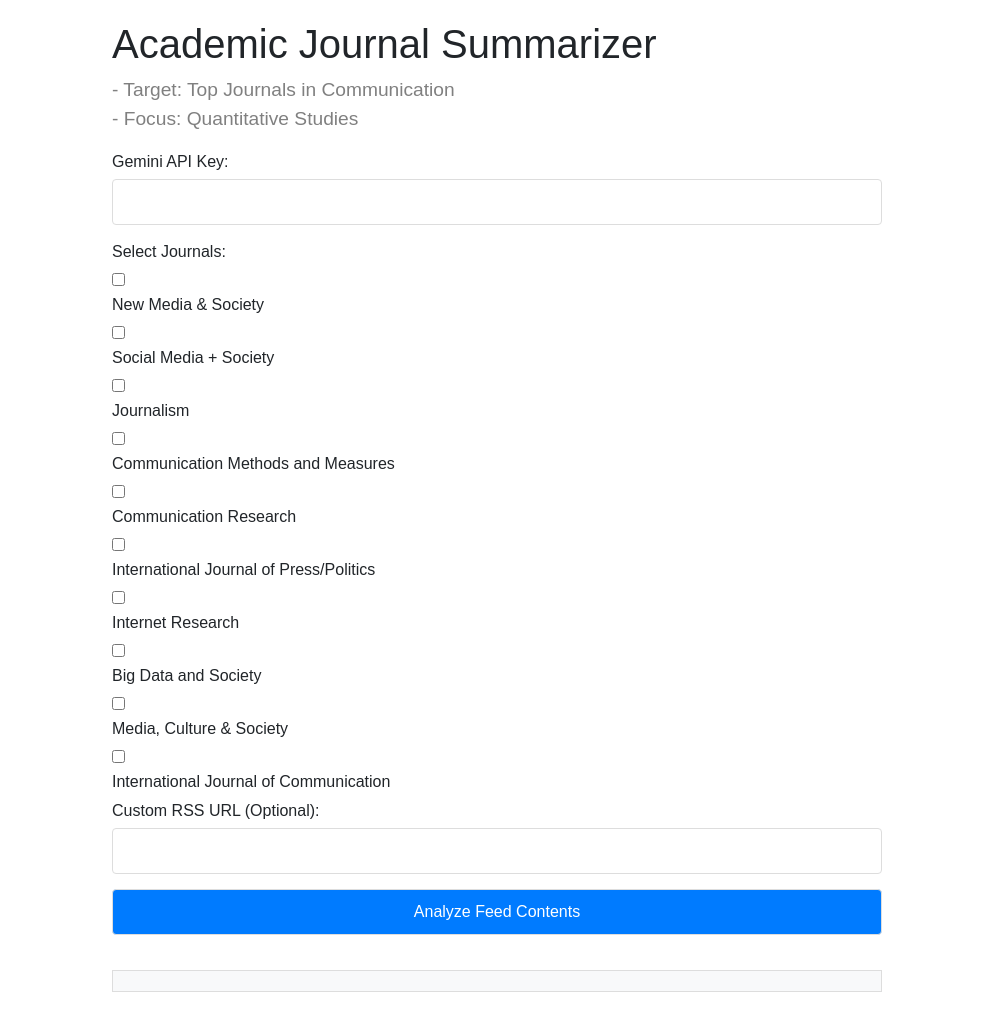
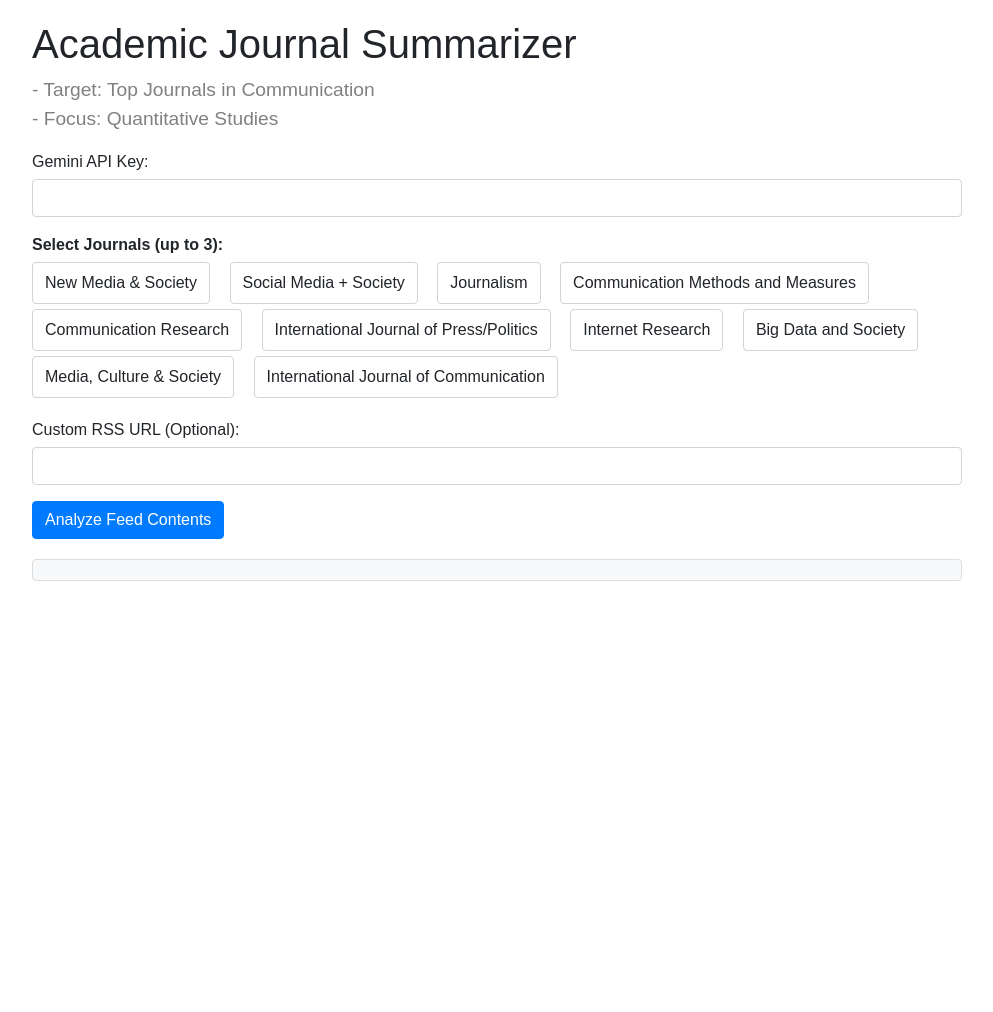
Before and after one commit to ekizilkaya/academic-summarizer, a Flask app: page / in a window 1280 px wide. Shown: the part 44-1056 px from the top of the page, without its empty margins (143-1136 px from the left). After the commit the page ends 625 px from the top, so only its background shows below. Run offline with Flask 3, Linux system fonts and the light colour scheme; some libraries are stand-ins or nearby versions.

Commit message:
improved usability and visuals

```diff
--- a/app.py
+++ b/app.py
@@ -1,8 +1,7 @@
 #!/usr/bin/env python3
 import locale
 
-# Monkey-patch locale.setlocale (this part is likely unnecessary in many modern Python environments,
-# but I'll leave it for compatibility)
+# Monkey-patch locale.setlocale
 _old_setlocale = locale.setlocale
 def safe_setlocale(category, loc=None):
     if loc == "":
@@ -23,7 +22,7 @@ from markupsafe import Markup
 from queue import Queue
 
 app = Flask(__name__)
-app.secret_key = '***REMOVED***'  # IMPORTANT:  Change this!
+app.secret_key = '***REMOVED***'  # IMPORTANT: Change this!
 
 
 # --- Helper functions (no changes here) ---
@@ -263,14 +262,13 @@ def index():
 
     if request.method == 'POST':
         api_key = request.form.get('api_key')
-        selected_journals = request.form.getlist('journals')
+        selected_journals = request.form.getlist('journals')  # Get the selected journals
         custom_rss_url = request.form.get('custom_rss_url')
 
         if not api_key:
             return jsonify({'error': 'Please enter your Gemini API key'}), 400
 
         rss_sources = []
-
         for journal_name in selected_journals:
             if journal_name in journal_dict:
                 rss_sources.append(journal_dict[journal_name])
@@ -280,8 +278,11 @@ def index():
                 return jsonify({'error': f'Invalid URL format: {custom_rss_url}'}), 400
             rss_sources.append(custom_rss_url)
 
-        if not 1 <= len(rss_sources) <= 5:  # Enforce 1-5 sources
-            return jsonify({'error': 'Please select between 1 and 5 sources.'}), 400
+        # Enforce a maximum of 3 selected journals.
+        if len(rss_sources) > 3:
+            return jsonify({'error': 'Please select a maximum of 3 journals.'}), 400
+        if len(rss_sources) == 0:
+            return jsonify({'error': 'Please select at least 1 journal.'}), 400
 
         # Start background task
         thread = threading.Thread(target=run_analysis, args=(app, api_key, rss_sources))
@@ -289,7 +290,6 @@ def index():
 
         return jsonify({'status': 'analyzing'}), 202  # Return immediately
 
-    # If it's a GET request, or after processing, render the template.  Include the subtitle.
     return render_template('index.html', journal_dict=journal_dict,
                            subtitle=Markup("- Target: Top Journals in Communication<br>- Focus: Quantitative Studies"))
 
@@ -305,14 +305,13 @@ def results():
 @app.route('/about')
 def about():
     about_text = Markup("""
-        <p>A note from Emre Kızılkaya, the creator of this app:</p>
+        <p>Created by Emre Kızılkaya</p>
         <p>I created this open-source app in a few hours on a Sunday morning while reviewing the latest academic papers from top Communication journals during my Ph.D. studies. The app generates AI-driven summaries focused on quantitative findings.</p>
         <p>Why the focus on quantitative research? Because its results are typically presented in structured formats—such as statistical analyses, tables, and models—allowing for quick access to key empirical insights without losing essential meaning. In contrast, qualitative studies rely on nuanced interpretations and contextual depth, which require full engagement with the text to fully appreciate their insights.</p>
+        <p>For Open-sourced under the MIT License, you can find all the files for this project at https://github.com/ekizilkaya/academic-summarizer</a></p>
         <p>For questions or feedback, feel free to contact me at <a href="mailto:emre@journo.com.tr">emre@journo.com.tr</a></p>
     """)
     return render_template('about.html', about_text=about_text)
-
-
 
 def run_analysis(app, api_key, rss_sources):
     with app.app_context():
@@ -343,6 +342,5 @@ def run_analysis(app, api_key, rss_sources):
         except Exception as e:
             results_queue.put(f"Error: {str(e)}")
 
-
 if __name__ == '__main__':
-    app.run(debug=True)  # IMPORTANT:  Set debug=False for production!
+    app.run(debug=True)
--- a/templates/index.html
+++ b/templates/index.html
@@ -4,10 +4,56 @@
     <title>Academic Journal Summarizer</title>
     <link rel="stylesheet" href="https://stackpath.bootstrapcdn.com/bootstrap/4.5.2/css/bootstrap.min.css">
     <style>
-        /* Add some basic styling for the spinner */
+        body {
+            font-family: sans-serif;
+            margin: 20px;
+        }
+        .container {
+            max-width: 960px; /* Increased max-width for better layout */
+            margin: auto;
+        }
+        label {
+            display: block;
+            margin-bottom: 5px;
+        }
+        /* Style adjustments for the result area */
+        #result {
+            white-space: pre-wrap;
+            word-wrap: break-word; /* Handles long words */
+            overflow-x: auto;  /* Adds horizontal scrolling if needed */
+            margin-top: 20px;
+            border: 1px solid #ddd;
+            padding: 10px;
+            background-color: #f8f9fa;
+            border-radius: 4px; /* Rounded corners */
+        }
+        /* Custom styles for journal selection */
+        .journal-group {
+            margin-bottom: 15px;
+        }
+        .journal-group label {
+            font-weight: bold;
+        }
+        .journal-option {
+             display: inline-block; /* Display options horizontally */
+            margin-right: 15px;
+            margin-bottom: 5px; /* Space out options */
+            padding: 8px 12px;
+            border: 1px solid #ced4da;
+            border-radius: 4px;
+            background-color: #fff;
+            cursor: pointer; /* Indicate clickable */
+        }
+       .journal-option.active {
+            background-color: #007bff; /* Bootstrap primary color */
+            border-color: #007bff;
+            color: white;
+        }
+        /* Spinner styles */
         .spinner-container {
-            display: none; /* Initially hidden */
+            display: none;
             margin-top: 20px;
+            text-align: center; /* Center the spinner */
         }
         .spinner {
             border: 4px solid rgba(0, 0, 0, 0.1);
@@ -16,48 +62,12 @@
             width: 40px;
             height: 40px;
             animation: spin 1s linear infinite;
+            margin: auto; /* Center horizontally */
         }
         @keyframes spin {
             to { transform: rotate(360deg); }
         }
-        /* Additional Styles (Optional, but improve appearance) */
-        body {
-            font-family: sans-serif;
-            margin: 20px;
-        }
-        .container {
-            max-width: 800px;
-            margin: auto;
-        }
-        label {
-            display: block; /* Make labels block-level for better spacing */
-            margin-bottom: 5px;
-        }
-        textarea, input[type="text"], input[type="submit"], select {
-            width: 100%; /* Full-width inputs/textareas */
-            padding: 10px;
-            margin-bottom: 15px;
-            border: 1px solid #ddd;
-            border-radius: 4px;
-            box-sizing: border-box;  /* Include padding/border in width */
-        }
-        .btn-primary {
-          background-color: #007bff;
-          border-color: #007bff;
-        }
-
-        .btn-primary:hover {
-          background-color: #0056b3;
-          border-color: #0056b3;
-        }
-        #result {
-            white-space: pre-wrap; /* Preserve line breaks and spaces from the server */
-            margin-top: 20px;
-            border: 1px solid #ddd;
-            padding: 10px;
-            background-color: #f8f9fa;
-        }
-
+        /* Navbar Styling*/
         nav {
           margin-bottom: 20px;
         }
@@ -69,6 +79,7 @@
         nav a:hover {
             text-decoration: underline;
         }
+
     </style>
 </head>
 <body>
@@ -82,21 +93,30 @@
         <p style="font-size: 1.2em; color: gray;">{{ subtitle | safe }}</p>
 
         <form method="POST" id="analysis-form">
+            <div class="form-group">
                 <label for="api_key">Gemini API Key:</label>
-            <input type="text" id="api_key" name="api_key">
+                <input type="text" class="form-control" id="api_key" name="api_key">
+            </div>
 
-            <label>Select Journals:</label>
+            <div class="form-group journal-group">
+                <label>Select Journals (up to 3):</label>
+                <div id="journal-options">
                     {% for journal, url in journal_dict.items() %}
-            <div>
-                <input type="checkbox" id="{{ journal }}" name="journals" value="{{ journal }}">
-                <label for="{{ journal }}">{{ journal }}</label>
+                    <div class="journal-option" data-value="{{ journal }}">
+                        {{ journal }}
                     </div>
                     {% endfor %}
+                </div>
+                <!-- Hidden input to store selected journals -->
+                <input type="hidden" name="journals" id="selected-journals">
+            </div>
 
+            <div class="form-group">
                 <label for="custom_rss_url">Custom RSS URL (Optional):</label>
-            <input type="text" id="custom_rss_url" name="custom_rss_url">
+                <input type="text" class="form-control" id="custom_rss_url" name="custom_rss_url">
+            </div>
 
-            <input type="submit" value="Analyze Feed Contents" class="btn btn-primary">
+            <button type="submit" class="btn btn-primary">Analyze Feed Contents</button>
         </form>
 
         <div class="spinner-container" id="spinner-container">
@@ -104,30 +124,51 @@
             <p>Analyzing... Please wait.</p>
         </div>
 
-        <div id="result"></div>  <!-- Result will be displayed here -->
+        <div id="result"></div>
     </div>
 
     <script>
         const form = document.getElementById('analysis-form');
         const spinnerContainer = document.getElementById('spinner-container');
         const resultDiv = document.getElementById('result');
+        const journalOptions = document.querySelectorAll('.journal-option');
+        const selectedJournalsInput = document.getElementById('selected-journals');
+        let selectedJournals = [];
+
+        // Journal selection logic
+        journalOptions.forEach(option => {
+            option.addEventListener('click', () => {
+                const journal = option.dataset.value;
+                if (selectedJournals.includes(journal)) {
+                    selectedJournals = selectedJournals.filter(j => j !== journal);
+                    option.classList.remove('active');
+                } else {
+                    if (selectedJournals.length < 3) {
+                        selectedJournals.push(journal);
+                        option.classList.add('active');
+                    }
+                }
+                selectedJournalsInput.value = selectedJournals.join(','); // Update hidden input
+            });
+        });
 
         form.addEventListener('submit', async (e) => {
-          e.preventDefault(); // Prevent default form submission
-
-          spinnerContainer.style.display = 'block'; // Show spinner
-          resultDiv.innerHTML = ''; // Clear previous results
-          resultDiv.style.display = 'none' // Hide the result div initially
-
+            e.preventDefault();
+            spinnerContainer.style.display = 'block';
+            resultDiv.innerHTML = '';
+            resultDiv.style.display = 'none';
 
             const formData = new FormData(form);
+             //Remove the journals field, and replace with our comma separated string
+            formData.delete('journals')
+            formData.append('journals', selectedJournalsInput.value)
+
             const response = await fetch('/', {
                 method: 'POST',
                 body: formData
             });
 
             if (response.status === 202) {
-              // Start polling for results
                 pollForResult();
             } else if (response.ok) {
                 const data = await response.json();
@@ -142,34 +183,30 @@
 
         async function pollForResult() {
             const response = await fetch('/results');
-
             if (response.ok) {
                 const data = await response.json();
                 if (data.status === 'completed') {
                     displayResult(data);
                 } else if (data.status === 'pending') {
-            // Wait a bit and poll again
-            setTimeout(pollForResult, 2000); // Check every 2 seconds
+                    setTimeout(pollForResult, 2000);
                 }
             } else {
-             // Handle errors from /results (e.g., server error)
                 spinnerContainer.style.display = 'none';
                 resultDiv.innerHTML = `<p style="color: red;">Error: Failed to fetch results.</p>`;
-              resultDiv.style.display = 'block'
+                resultDiv.style.display = 'block';
             }
         }
 
         function displayResult(data) {
-        spinnerContainer.style.display = 'none'; // Hide spinner
+            spinnerContainer.style.display = 'none';
             if (data.result) {
-          resultDiv.innerHTML = `<pre>${data.result}</pre>`; // Display the result, preserving formatting
-          resultDiv.style.display = 'block'
+              resultDiv.innerHTML = `<pre>${data.result}</pre>`;
+              resultDiv.style.display = 'block';
             } else {
                 resultDiv.innerHTML = '<p>No results found.</p>';
-          resultDiv.style.display = 'block'
+                resultDiv.style.display = 'block';
             }
         }
-
     </script>
 </body>
 </html>
```
Lines whose indentation alone changed are shown as unchanged.
